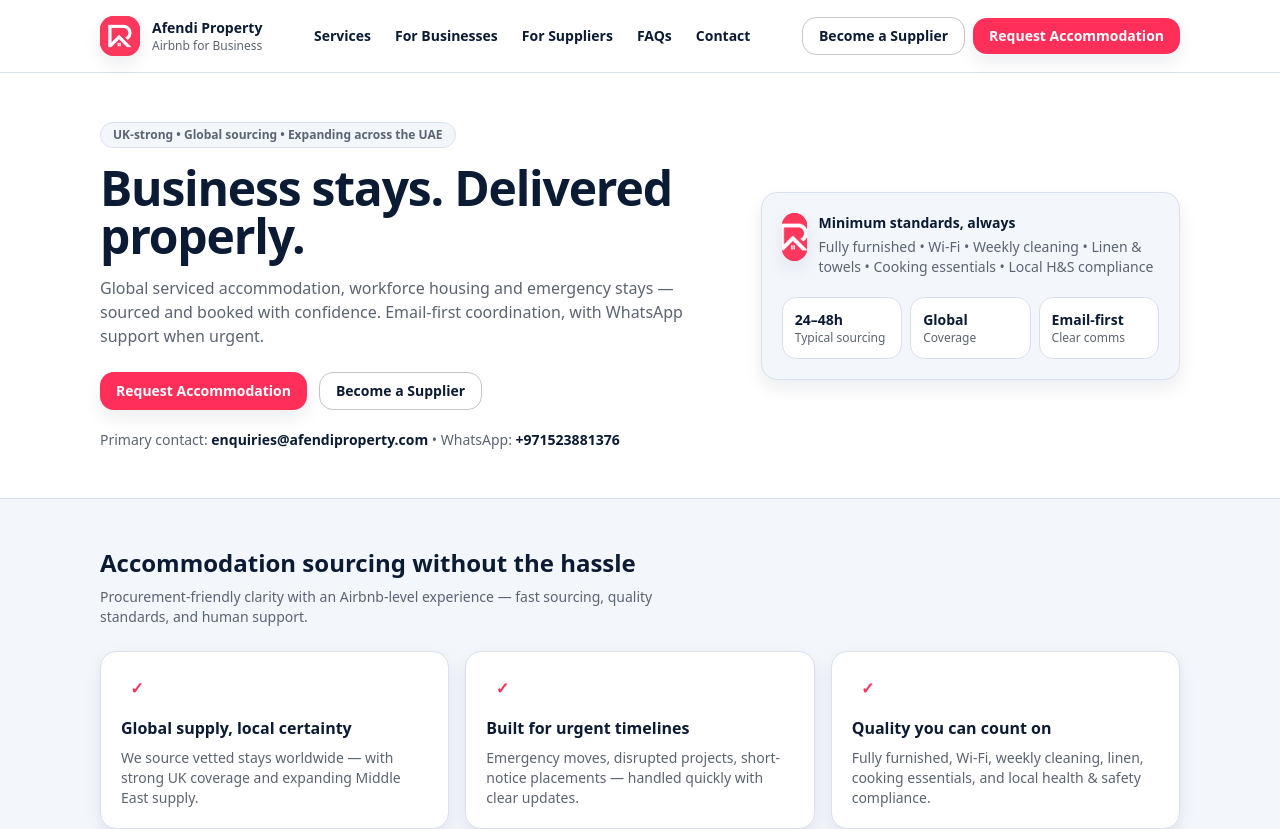
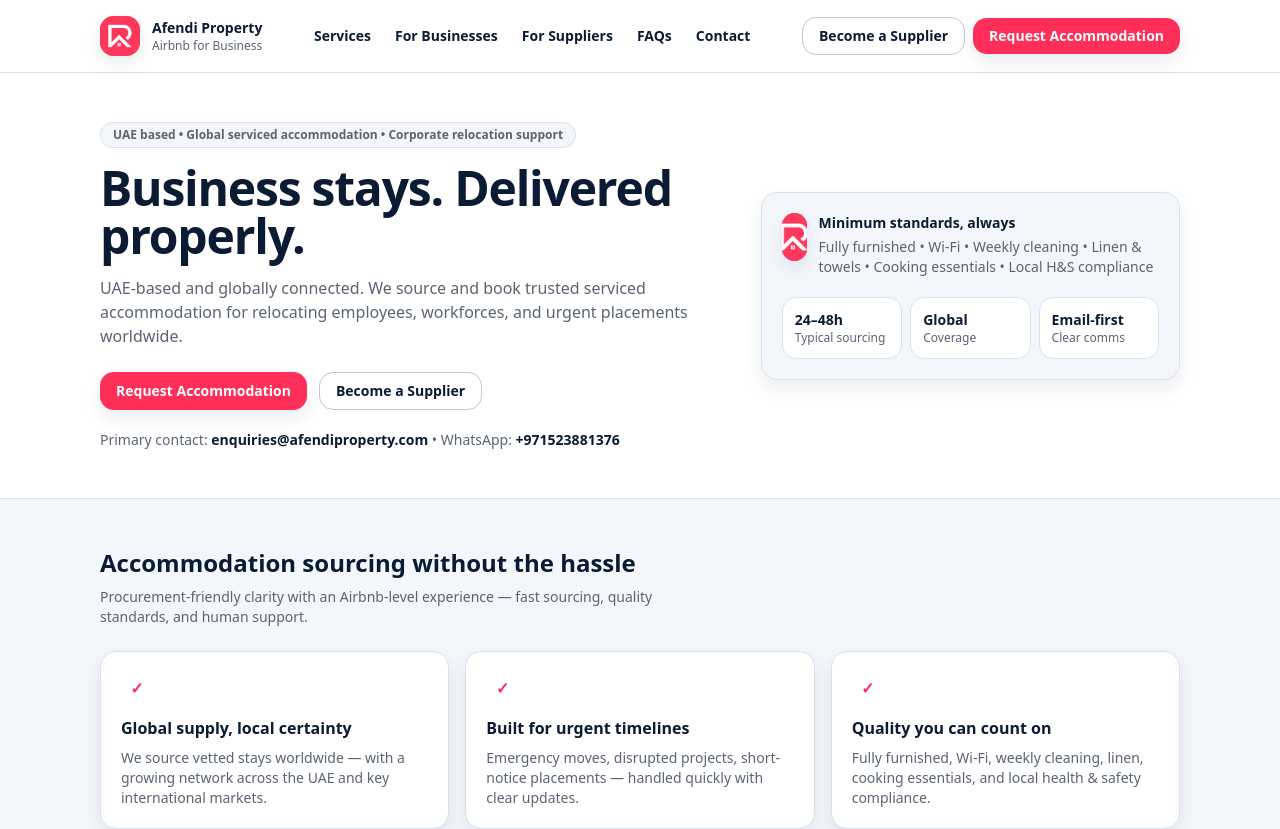
Before and after one commit to AfendiProperty/afendi-property, a Next.js app: page / in a window 1280 px wide. Shown: the top 829 px of the page. Built offline with nearby package versions, Linux system fonts and the light colour scheme; no server answers.

Commit message:
Add Open Graph image and SEO metadata

```diff
--- a/app/layout.tsx
+++ b/app/layout.tsx
@@ -4,25 +4,30 @@ import { Header } from "@/components/Header";
 import { Footer } from "@/components/Footer";
 import { siteConfig } from "@/lib/site";
 
-export const metadata: Metadata = {
-  metadataBase: new URL(siteConfig.siteUrl),
+export const metadata = {
   title: {
-    default: `${siteConfig.name} | ${siteConfig.tagline}`,
-    template: `%s | ${siteConfig.name}`,
+    default: "Global Corporate Relocation & Serviced Accommodation | Afendi Property",
+    template: "%s | Afendi Property",
   },
   description:
-    "Global serviced accommodation, workforce housing and emergency stays — sourced and booked with confidence.",
+    "Afendi Property is a UAE-based global accommodation partner providing corporate relocation, workforce housing and emergency serviced accommodation solutions worldwide.",
+  metadataBase: new URL("https://afendiproperty.com"),
+  alternates: {
+    canonical: "https://afendiproperty.com",
+  },
   openGraph: {
-    title: `${siteConfig.name} | ${siteConfig.tagline}`,
+    type: "website",
+    url: "https://afendiproperty.com",
+    siteName: "Afendi Property",
+    title: "Global Corporate Relocation & Serviced Accommodation | Afendi Property",
     description:
-      "Business stays, delivered properly. Sourcing and booking serviced accommodation worldwide.",
-    url: siteConfig.siteUrl,
-    siteName: siteConfig.name,
-    type: "website",
+      "UAE-based global accommodation partner for corporate relocation, workforce housing and emergency serviced accommodation worldwide.",
   },
-  robots: {
-    index: true,
-    follow: true,
+  twitter: {
+    card: "summary_large_image",
+    title: "Global Corporate Relocation & Serviced Accommodation | Afendi Property",
+    description:
+      "UAE-based global accommodation partner for corporate relocation, workforce housing and emergency serviced accommodation worldwide.",
   },
 };
 
--- a/app/page.tsx
+++ b/app/page.tsx
@@ -13,14 +13,14 @@ export default function HomePage() {
         <Container className="grid items-center gap-8 md:grid-cols-[1.2fr_0.8fr]">
           <div>
             <div className="inline-flex items-center gap-2 rounded-full border border-border bg-surface-soft px-3 py-1 text-xs font-semibold text-text-muted">
-              UK-strong • Global sourcing • Expanding across the UAE
+              UAE based • Global serviced accommodation • Corporate relocation support
             </div>
             <h1 className="mt-4 text-4xl font-extrabold tracking-tight text-brand-navy md:text-5xl">
               Business stays. Delivered properly.
             </h1>
             <p className="mt-4 max-w-[65ch] text-base text-text-muted">
-              Global serviced accommodation, workforce housing and emergency stays — sourced and booked with confidence.
-              Email-first coordination, with WhatsApp support when urgent.
+              UAE-based and globally connected. We source and book trusted serviced
+              accommodation for relocating employees, workforces, and urgent placements worldwide.
             </p>
             <div className="mt-6 flex flex-wrap gap-3">
               <Button href="/contact">Request Accommodation</Button>
@@ -75,7 +75,7 @@ export default function HomePage() {
               <div className="inline-grid h-8 w-8 place-items-center rounded-lg bg-brand-coral/10 text-brand-coral font-black">✓</div>
               <h3 className="mt-3 text-base font-bold text-brand-navy">Global supply, local certainty</h3>
               <p className="mt-2 text-sm text-text-muted">
-                We source vetted stays worldwide — with strong UK coverage and expanding Middle East supply.
+                We source vetted stays worldwide — with a growing network across the UAE and key international markets.
               </p>
             </Card>
             <Card>
```
Also changed, not shown: public/og.png (added), 1 other file (tests, documents, lock files or other folders).
